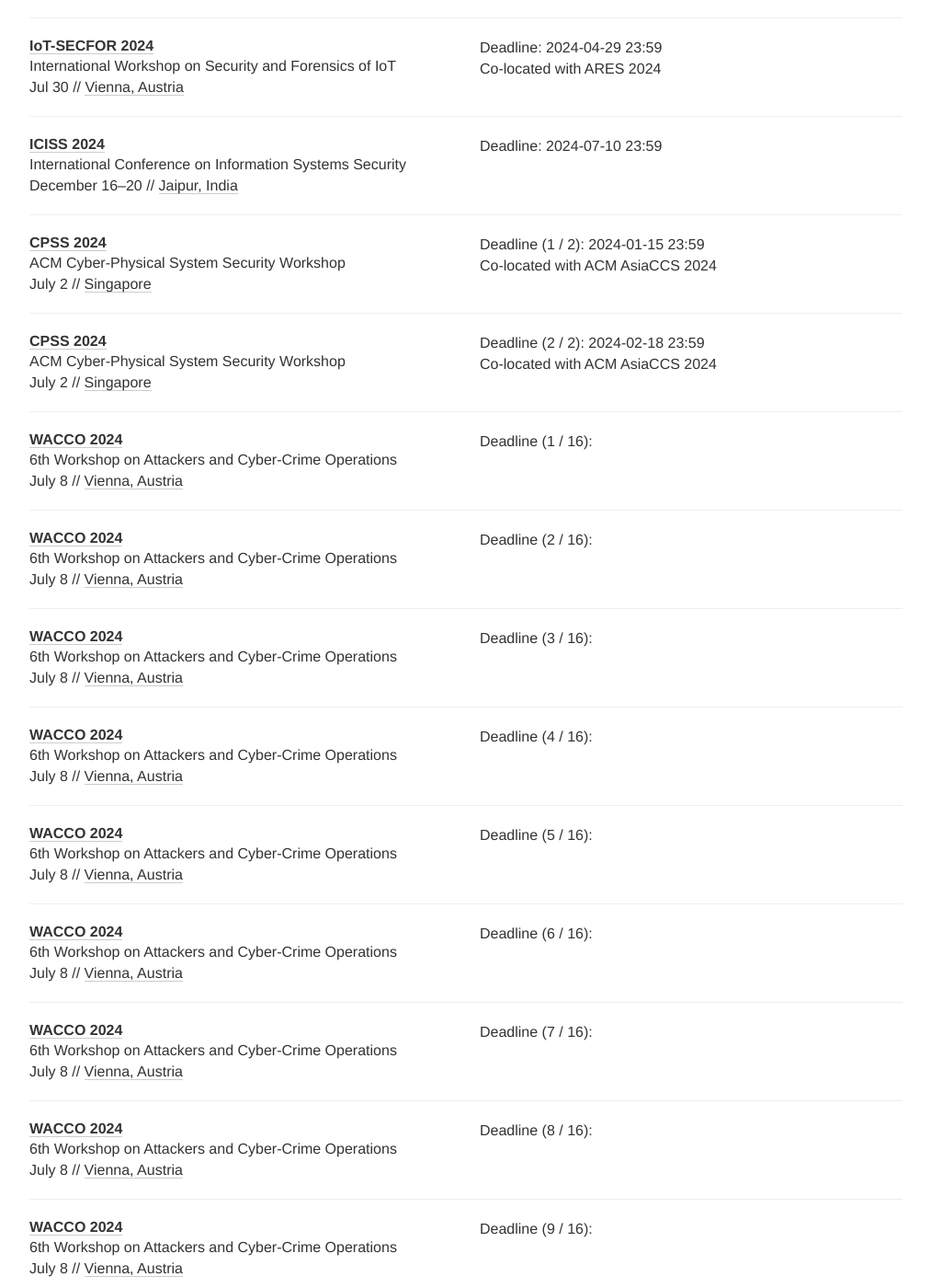
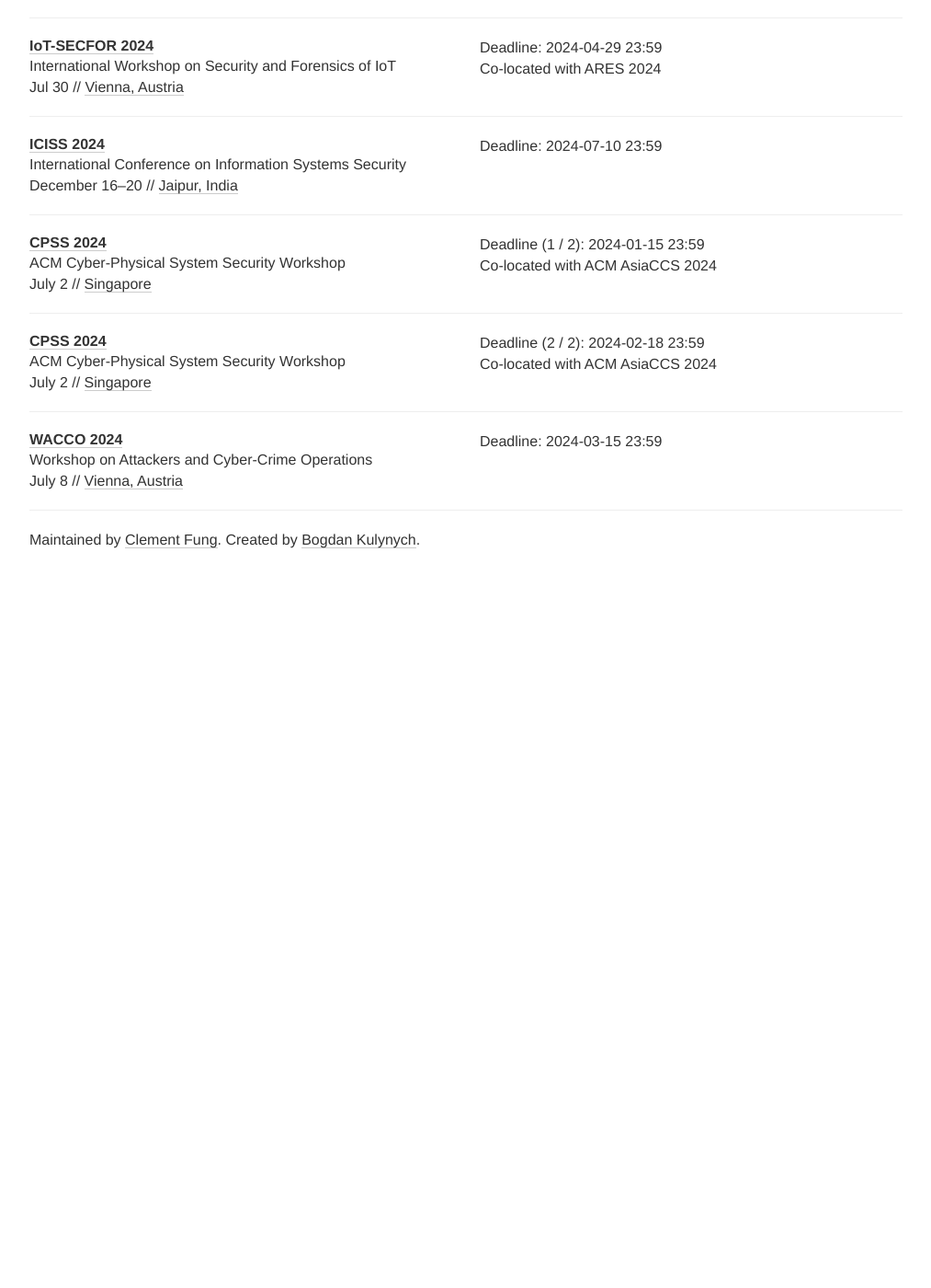
Before and after one commit to sec-deadlines/sec-deadlines.github.io, a Jekyll site: the page built from index.html, in a window 1280 px wide and 1400 px high, scrolled down 12307 px. Shown: the whole window at 92% size, without its empty margins (133-1146 px from the left). Built offline with Jekyll 4.4.1, drawn with Linux system fonts in a browser that asks for light colours; nearby versions of some CDN libraries; comment, search, counter and statistics services are not loaded; after the commit the page ends 12937 px from its top, so only the background shows below that; some of the changed text lies outside the part shown.

Commit message:
Minor formatting fixes

```diff
--- a/_data/conferences.yml
+++ b/_data/conferences.yml
@@ -866,10 +866,10 @@
   tags: [SEC, PRIV, CONF]
 
 - name: WACCO
-  description: 6th Workshop on Attackers and Cyber-Crime Operations
+  description: Workshop on Attackers and Cyber-Crime Operations
   year: 2024
   link: https://wacco-workshop.org/
-  deadline: "2024-15-03 23:59"
+  deadline: ["2024-03-15 23:59"]
   date: July 8
   place: Vienna, Austria
   tags: [SEC, PRIV]
```
